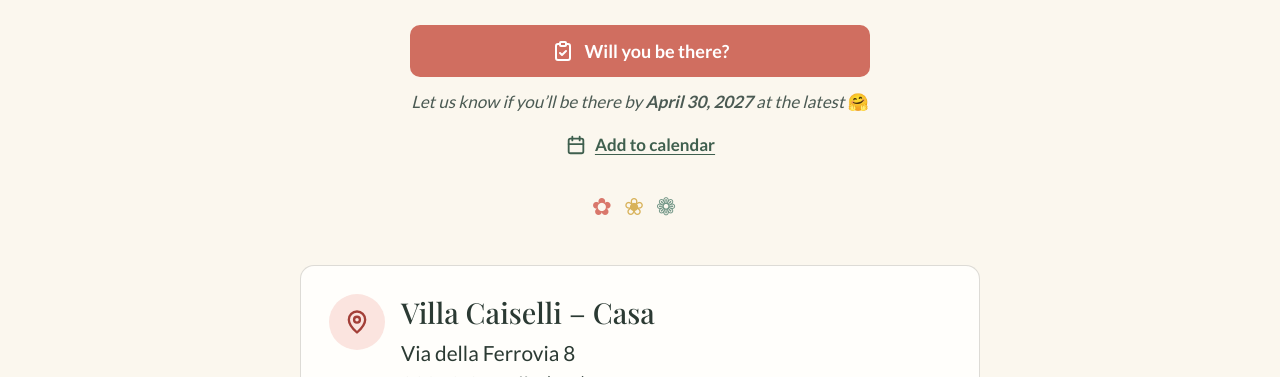
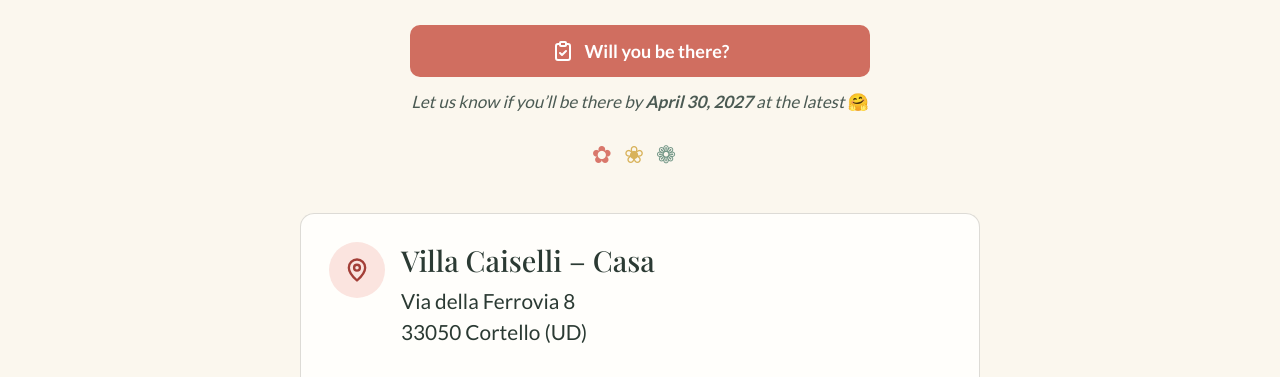
Before and after one commit to pietrobasso/matrimonio-alice-pietro-2027, a plain HTML site: page index.html in a window 1280 px wide. Shown: the part 548-925 px from the top of the page. Drawn offline with nearby package versions, Linux system fonts and the light colour scheme; a web font is replaced by a local one.

Commit message:
Remove add-to-calendar button

```diff
--- a/index.html
+++ b/index.html
@@ -139,18 +139,10 @@
     }
     .hero .floral.bottom { display: block; margin-top: 1.25rem; }
 
-    /* ── CTA in cima, badge, link calendario ── */
+    /* ── CTA in cima e badge ── */
     .hero-cta { max-width: 460px; margin: 1.75rem auto 0; }
     .hero-cta .btn { width: 100%; }
     .cta-note { font-style: italic; font-size: 1.0625rem; color: var(--muted); margin-top: 0.75rem; line-height: 1.5; }
-    .link-btn {
-      display: inline-flex; align-items: center; gap: 8px;
-      min-height: 44px; margin-top: 0.5rem; padding: 0.4rem 0.75rem;
-      background: none; border: none; color: var(--sage);
-      font: 700 1.0625rem 'Lato', sans-serif;
-      text-decoration: underline; text-underline-offset: 3px; cursor: pointer;
-    }
-    .link-btn svg { width: 22px; height: 22px; fill: none; stroke: currentColor; stroke-width: 2; stroke-linecap: round; stroke-linejoin: round; }
     .btn-label { display: inline-flex; align-items: center; flex-wrap: wrap; gap: 0.25rem 0.6rem; text-align: left; }
     .badge {
       display: inline-block; font-size: 0.875rem; font-weight: 700; line-height: 1.4;
@@ -288,10 +280,6 @@
     <p class="cta-note"
        data-it="Fatecelo sapere entro e non oltre il <strong>30 aprile 2027</strong> <span style='font-style:normal'>🤗</span>"
        data-en="Let us know if you’ll be there by <strong>April 30, 2027</strong> at the latest <span style='font-style:normal'>🤗</span>">Fatecelo sapere entro e non oltre il <strong>30 aprile 2027</strong> <span style='font-style:normal'>🤗</span></p>
-    <button class="link-btn" type="button" onclick="addToCalendar()">
-      <svg viewBox="0 0 24 24" aria-hidden="true"><rect x="4" y="5" width="16" height="16" rx="2"/><path d="M16 3v4M8 3v4M4 11h16"/></svg>
-      <span data-it="Aggiungi al calendario" data-en="Add to calendar">Aggiungi al calendario</span>
-    </button>
   </div>
 
   <p class="floral bottom" aria-hidden="true"><span class="f-coral">✿</span><span class="f-wheat">❀</span><span class="f-euc">❁</span></p>
@@ -504,41 +492,6 @@
     }
   }
 
-  // ── Aggiungi al calendario (file .ics) ─────────────────────
-  function addToCalendar() {
-    var it = currentLang === 'it';
-    var lines = [
-      'BEGIN:VCALENDAR',
-      'VERSION:2.0',
-      'PRODID:-//Alice e Pietro//Matrimonio//IT',
-      'CALSCALE:GREGORIAN',
-      'METHOD:PUBLISH',
-      'BEGIN:VEVENT',
-      'UID:matrimonio-alice-pietro-20270625@pietrobasso.github.io',
-      'DTSTAMP:20261124T000000Z',
-      'DTSTART:20270625T133000Z',  // 15:30 ora italiana
-      'DTEND:20270625T233000Z',    // 01:30 del 26 giugno
-      'SUMMARY:' + (it ? 'Matrimonio di Alice e Pietro' : 'Alice & Pietro’s wedding'),
-      'LOCATION:Villa Caiselli – Casa\\, Via della Ferrovia 8\\, 33050 Cortello (UD)',
-      'GEO:45.991130;13.261925',
-      'DESCRIPTION:' + (it
-        ? 'Ingresso invitati alle 15:30\\, cerimonia simbolica alle 16:00.'
-        : 'Guest arrival at 3:30 PM\\, symbolic ceremony at 4:00 PM.') +
-        '\\nhttps://pietrobasso.github.io/matrimonio-alice-pietro-2027/',
-      'END:VEVENT',
-      'END:VCALENDAR'
-    ];
-    var blob = new Blob([lines.join('\r\n')], { type: 'text/calendar;charset=utf-8' });
-    var url = URL.createObjectURL(blob);
-    var a = document.createElement('a');
-    a.href = url;
-    a.download = 'matrimonio-alice-pietro.ics';
-    document.body.appendChild(a);
-    a.click();
-    document.body.removeChild(a);
-    setTimeout(function () { URL.revokeObjectURL(url); }, 1000);
-  }
-
   // ── Lingua automatica: inglese se il browser è in inglese ──
   if (/^en/i.test(navigator.language || '')) { setLang('en'); }
 </script>
```
